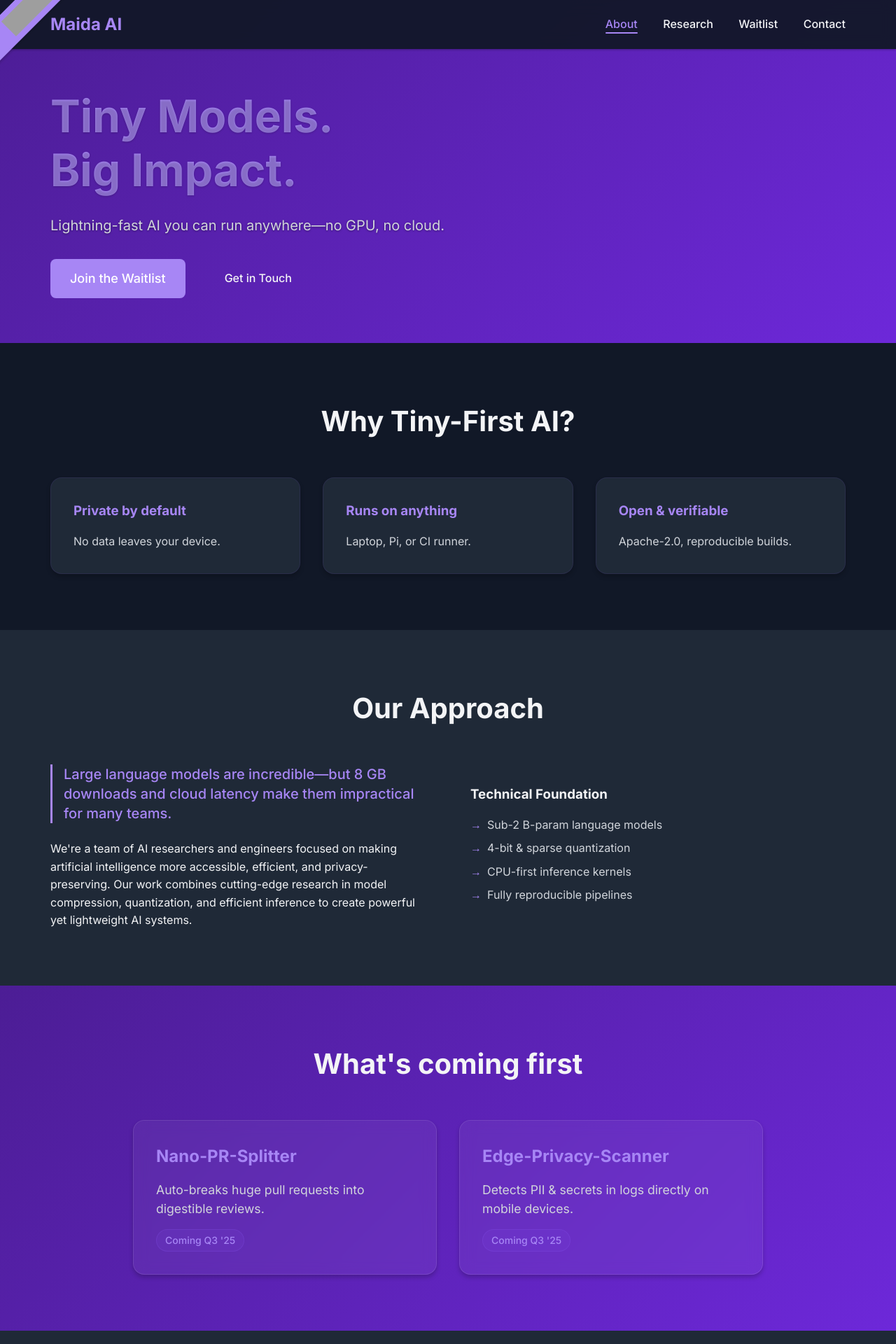
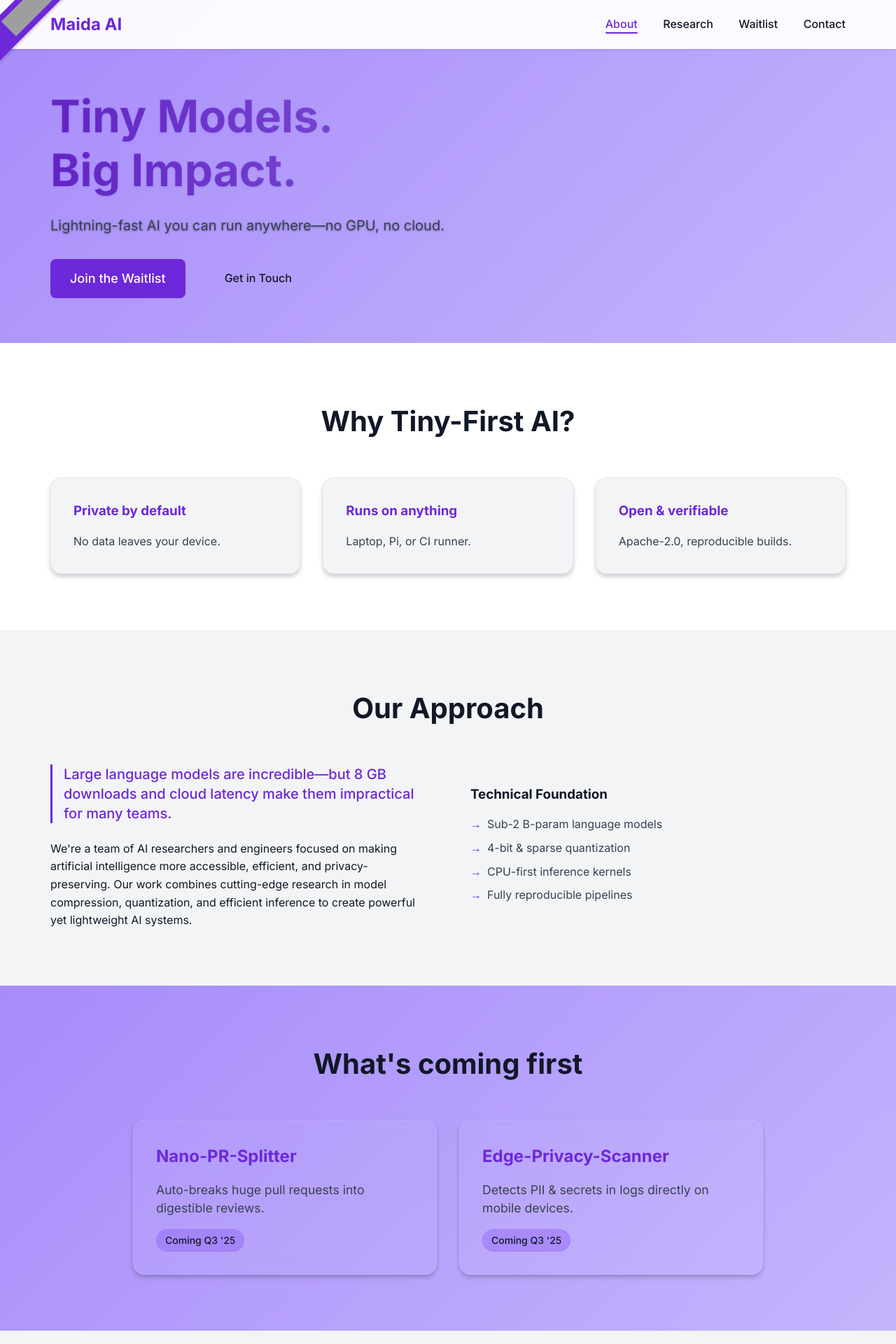
Before and after one commit to maida-ai/maida-ai.github.io, a Flask app: page / in a window 1280 px wide. Shown: the top 1920 px of the page at 70% size. Run offline with Flask 3, Linux system fonts and the light colour scheme; some libraries are stand-ins or nearby versions; grey boxes are pictures that could not be loaded.

Commit message:
Adding light theme

```diff
--- a/static/css/style.css
+++ b/static/css/style.css
@@ -2,13 +2,41 @@
     --primary-color: #a786f5;
     --secondary-color: #a78bfa;
     --text-color: #f3f4f6;
-    --light-text: #d1d5db;
+    --light-text: #f3f4f6;
     --background: #111827;
-    --section-bg: #1f2937;
-    --card-bg: #1f2937;
+    --section-bg: #181e29;
+    --card-bg: #181e29;
     --navbar-bg: rgba(17, 24, 39, 0.95);
     --gradient-start: #4c1d95;
     --gradient-end: #6d28d9;
+}
+
+:root.theme-light {
+    --background: #ffffff;
+    --section-bg: #f3f4f6;
+    --card-bg: #f3f4f6;
+    --navbar-bg: rgba(255, 255, 255, 0.95);
+    --primary-color: #6d28d9;
+    --secondary-color: #a78bfa;
+    --text-color: #111827;
+    --light-text: #374151;
+    --gradient-start: #a78bfa;
+    --gradient-end: #c4b5fd;
+}
+
+@media (prefers-color-scheme: light) {
+    :root {
+        --background: #ffffff;
+        --section-bg: #f3f4f6;
+        --card-bg: #f3f4f6;
+        --navbar-bg: rgba(255, 255, 255, 0.95);
+        --primary-color: #6d28d9;
+        --secondary-color: #a78bfa;
+        --text-color: #111827;
+        --light-text: #374151;
+        --gradient-start: #a78bfa;
+        --gradient-end: #c4b5fd;
+    }
 }
 
 * {
@@ -40,7 +68,7 @@ body {
     backdrop-filter: blur(10px);
     z-index: 1000;
     padding: 1rem 0;
-    box-shadow: 0 1px 3px rgba(0, 0, 0, 0.3);
+    box-shadow: 0 1px 3px rgba(0, 0, 0, 0.1);
 }
 
 .navbar .container {
@@ -61,10 +89,29 @@ body {
     color: var(--text-color);
     font-weight: 500;
     transition: color 0.3s ease;
+    position: relative;
 }
 
 .nav-links a:hover {
     color: var(--primary-color);
+    text-decoration: none;
+}
+
+.nav-links a.active {
+    color: var(--primary-color);
+}
+
+.nav-links a.active::after {
+    content: '';
+    position: absolute;
+    bottom: -4px;
+    left: 0;
+    right: 0;
+    height: 2px;
+    background: var(--primary-color);
+    border-radius: 2px;
+    transition: opacity 0.2s;
+    opacity: 1;
 }
 
 /* Hero Section */
@@ -81,7 +128,7 @@ body {
     background: linear-gradient(to right, var(--primary-color), var(--secondary-color));
     -webkit-background-clip: text;
     -webkit-text-fill-color: transparent;
-    text-shadow: 0 1px 3px rgba(0, 0, 0, 0.192);
+    text-shadow: 0 1px 3px rgba(0, 0, 0, 0.1);
 }
 
 .hero .subtitle {
@@ -123,6 +170,7 @@ body {
 /* Sections */
 section {
     padding: 5rem 0;
+    scroll-margin-top: 64px;
 }
 
 .section-title {
@@ -476,33 +524,16 @@ footer {
     transform: translateY(-2px);
 }
 
-/* Navigation Active State */
-.nav-links a.active {
-    color: var(--primary-color);
-    position: relative;
-}
-
-.nav-links a.active::after {
-    content: '';
-    position: absolute;
-    bottom: -4px;
-    left: 0;
-    right: 0;
-    height: 2px;
-    background: var(--primary-color);
-    border-radius: 2px;
-}
-
 /* Timeline Badge */
 .timeline-badge {
     display: inline-block;
     margin-top: 1rem;
     padding: 0.25rem 0.75rem;
-    background: rgba(139, 92, 246, 0.1);
+    background: rgba(139, 92, 246, 0.4);
     border: 1px solid rgba(139, 92, 246, 0.2);
     border-radius: 1rem;
     font-size: 0.875rem;
-    color: var(--primary-color);
+    color: var(--text-color);
     font-weight: 500;
 }
 
@@ -581,3 +612,22 @@ footer {
     cursor: pointer;
     user-select: none;
 }
+
+@media (prefers-reduced-motion: reduce) {
+    .fade-in, .slide-in {
+        animation: none !important;
+        opacity: 1 !important;
+        transform: none !important;
+    }
+}
+
+.fade-in.animate,
+.slide-in.animate {
+    opacity: 1 !important;
+    transform: none !important;
+}
+
+a:focus-visible, .btn:focus-visible {
+    outline: 2px solid var(--primary-color);
+    outline-offset: 2px;
+}
--- a/static/js/main.js
+++ b/static/js/main.js
@@ -2,13 +2,18 @@
 document.querySelectorAll('a[href^="#"]').forEach(anchor => {
     anchor.addEventListener('click', function (e) {
         e.preventDefault();
-        document.querySelector(this.getAttribute('href')).scrollIntoView({
-            behavior: 'smooth'
-        });
+        // Only remove .active if this link isn't already active
+        if (!this.classList.contains('active')) {
+            document.querySelectorAll('.nav-links a').forEach(link => link.classList.remove('active'));
+        }
+        const target = document.querySelector(this.getAttribute('href'));
+        if (!target) return;
+        target.scrollIntoView({ behavior: 'smooth', block: 'start' });
     });
 });
 
 // Intersection Observer for animations
+if (!window.matchMedia('(prefers-reduced-motion: reduce)').matches) {
     const observerOptions = {
         root: null,
         rootMargin: '0px',
@@ -18,8 +23,7 @@ const observerOptions = {
     const observer = new IntersectionObserver((entries, observer) => {
         entries.forEach(entry => {
             if (entry.isIntersecting) {
-            entry.target.style.opacity = '1';
-            entry.target.style.transform = 'translateY(0)';
+                entry.target.classList.add('animate');
                 observer.unobserve(entry.target);
             }
         });
@@ -29,6 +33,7 @@ const observer = new IntersectionObserver((entries, observer) => {
     document.querySelectorAll('.fade-in, .slide-in').forEach(element => {
         observer.observe(element);
     });
+}
 
 // Navbar scroll effect
 const navbar = document.querySelector('.navbar');
@@ -57,8 +62,9 @@ const mobileMenuButton = document.querySelector('.mobile-menu');
 const navLinks = document.querySelector('.nav-links');
 
 mobileMenuButton.addEventListener('click', () => {
-    navLinks.classList.toggle('active');
+    const expanded = navLinks.classList.toggle('active');
     document.body.classList.toggle('menu-open');
+    mobileMenuButton.setAttribute('aria-expanded', expanded.toString());
 });
 
 // Close mobile menu when clicking outside
@@ -81,10 +87,21 @@ document.querySelectorAll('.nav-links a').forEach(link => {
 const sections = document.querySelectorAll('section[id]');
 const navItems = document.querySelectorAll('.nav-links a');
 
+const sectionObserverOptions = {
+    root: null,
+    rootMargin: '0px',
+    threshold: 0.4
+};
+
 const sectionObserver = new IntersectionObserver((entries) => {
-    entries.forEach(entry => {
-        if (entry.isIntersecting) {
-            const id = entry.target.getAttribute('id');
+    // Get all intersecting entries
+    const visible = entries.filter(entry => entry.isIntersecting);
+    if (visible.length > 0) {
+        // Find the one closest to the top (smallest boundingClientRect.top)
+        const topSection = visible.reduce((prev, curr) => {
+            return prev.boundingClientRect.top < curr.boundingClientRect.top ? prev : curr;
+        });
+        const id = topSection.target.getAttribute('id');
         navItems.forEach(link => {
             link.classList.remove('active');
             if (link.getAttribute('href') === `#${id}`) {
@@ -92,9 +109,22 @@ const sectionObserver = new IntersectionObserver((entries) => {
             }
         });
     }
-    });
-}, observerOptions);
+}, sectionObserverOptions);
 
 sections.forEach(section => {
     sectionObserver.observe(section);
 });
+
+// Theme toggle for light mode
+if (localStorage.getItem('prefersLight') === 'true') {
+  document.documentElement.classList.add('theme-light');
+}
+
+const themeSwitch = document.querySelector('#theme-switch');
+if (themeSwitch) {
+  themeSwitch.addEventListener('click', () => {
+    const root = document.documentElement;
+    const usingLight = root.classList.toggle('theme-light');
+    localStorage.setItem('prefersLight', usingLight);
+  });
+}
--- a/templates/index.html
+++ b/templates/index.html
@@ -12,7 +12,8 @@
 
     <!-- Preload critical assets -->
     <link rel="preload" href="https://fonts.googleapis.com/css2?family=Inter:wght@300;400;500;600;700&display=swap" as="style">
-    <link rel="preload" href="{{ url_for('static', filename='css/style.css', v='1') }}" as="style">
+    <link rel="preload" as="style" href="{{ url_for('static', filename='css/style.css', v='1') }}" onload="this.rel='stylesheet'">
+    <noscript><link rel="stylesheet" href="{{ url_for('static', filename='css/style.css', v='1') }}"></noscript>
 
     <!-- Open Graph Meta Tags -->
     <meta property="og:title" content="Maida AI – Tiny Models, Big Impact">
@@ -28,7 +29,6 @@
     <!-- Canonical URL -->
     <link rel="canonical" href="{{ base_url }}">
 
-    <link rel="stylesheet" href="{{ url_for('static', filename='css/style.css', v='1') }}">
     <link rel="preconnect" href="https://fonts.googleapis.com">
     <link rel="preconnect" href="https://fonts.gstatic.com" crossorigin>
     <link href="https://fonts.googleapis.com/css2?family=Inter:wght@300;400;500;600;700&display=swap" rel="stylesheet">
@@ -46,13 +46,13 @@
     <nav class="navbar">
         <div class="container">
             <div class="logo">Maida AI</div>
-            <div class="nav-links">
+            <div class="nav-links" id="primary-navigation">
                 <a href="#about">About</a>
                 <a href="#research">Research</a>
                 <a href="#waitlist">Waitlist</a>
                 <a href="#contact">Contact</a>
             </div>
-            <button class="mobile-menu" aria-label="Toggle navigation">
+            <button class="mobile-menu" aria-label="Toggle navigation" aria-controls="primary-navigation">
                 <span></span>
                 <span></span>
                 <span></span>
@@ -170,6 +170,6 @@
         </div>
     </footer>
 
-    <script src="{{ url_for('static', filename='js/main.js', v='1') }}"></script>
+    <script id="main-js" src="{{ url_for('static', filename='js/main.js', v='1') }}" defer></script>
 </body>
 </html>
```
Lines whose indentation alone changed are shown as unchanged.
